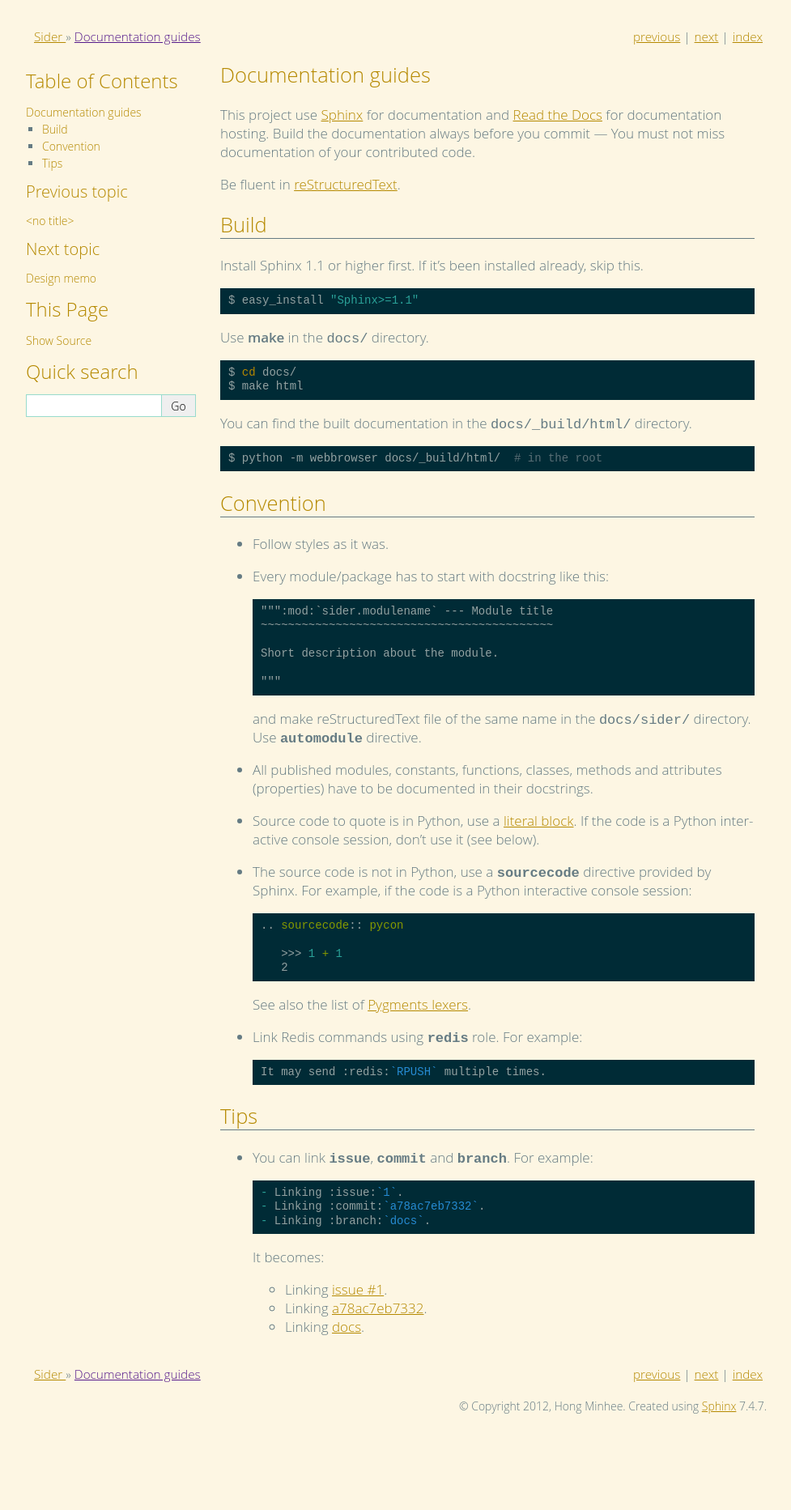
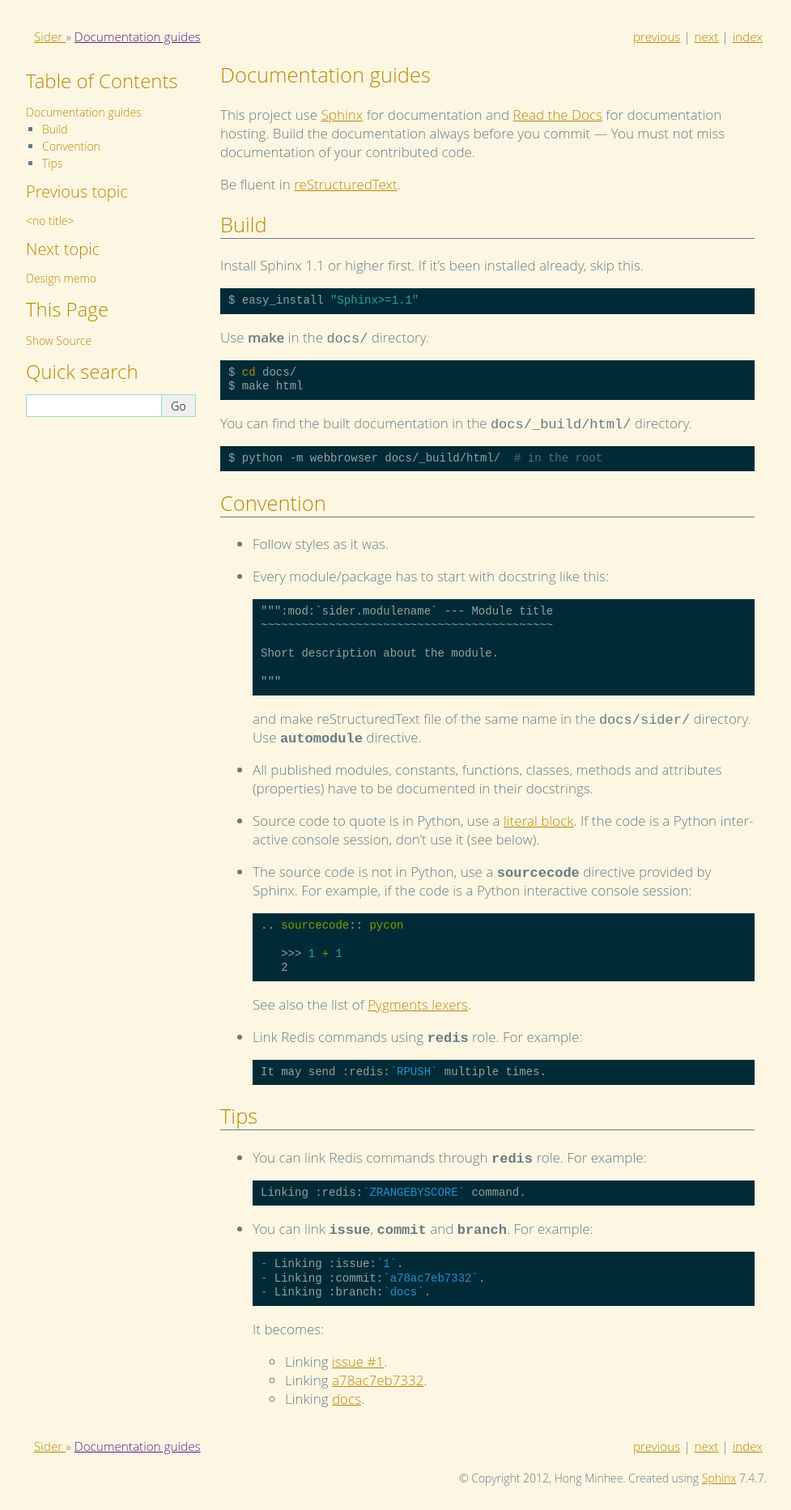
Before and after one commit to dahlia/sider, a Sphinx documentation site: the page built from docs/doc.rst, in a window 1280 px wide. Shown: the whole page at 81% size, without its empty margins (148-1125 px from the left). Built offline with Sphinx 7.4.7, drawn with Linux system fonts in a browser that asks for light colours; the version number could not be read and is left out; before the commit the page ends 1776 px from its top, so only the background shows below that.

Commit message:
Added a tip about :redis: role
--HG--
branch : docs

```diff
--- a/docs/doc.rst
+++ b/docs/doc.rst
@@ -84,6 +84,12 @@ __ http://pygments.org/docs/lexers/
 Tips
 ----
 
+- You can link Redis commands through :rst:role:`redis` role.  For example:
+
+  .. sourcecode:: rst
+
+     Linking :redis:`ZRANGEBYSCORE` command.
+
 - You can link :rst:role:`issue`, :rst:role:`commit` and :rst:role:`branch`.
   For example:
 
```
